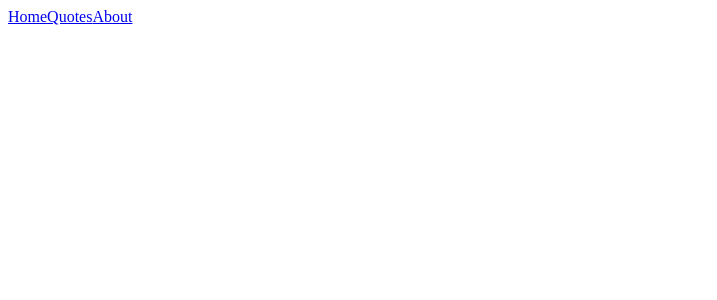
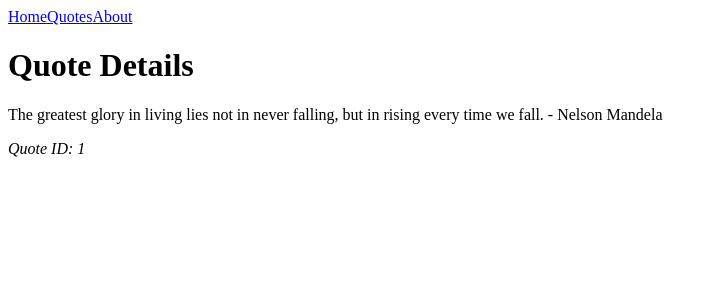
Before and after one commit to Espadv69/Favorite-Quotes-Explorer, a React (Vite) app: page /quotes/1 in a window 1280 px wide. Shown: the top 300 px of the page, without its empty margins (0-717 px from the left). Built offline with nearby package versions, Linux system fonts and the light colour scheme.

Commit message:
Feat: Display quote details based on dynamic ID from URL with error handling

```diff
--- a/src/pages/QuoteDetails.jsx
+++ b/src/pages/QuoteDetails.jsx
@@ -14,6 +14,21 @@ const QuoteDetails = () => {
       text: 'The way to get started is to quit talking and begin doing. - Walt Disney',
     },
   ]
+  const quote = quotes.find((q) => q.id === Number(id))
+
+  if (!quote) {
+    return <h1>Quote not found</h1>
+  }
+
+  return (
+    <div>
+      <h1>Quote Details</h1>
+      <p>{quote.text}</p>
+      <p>
+        <em>Quote ID: {quote.id}</em>
+      </p>
+    </div>
+  )
 }
 
 export default QuoteDetails
```
